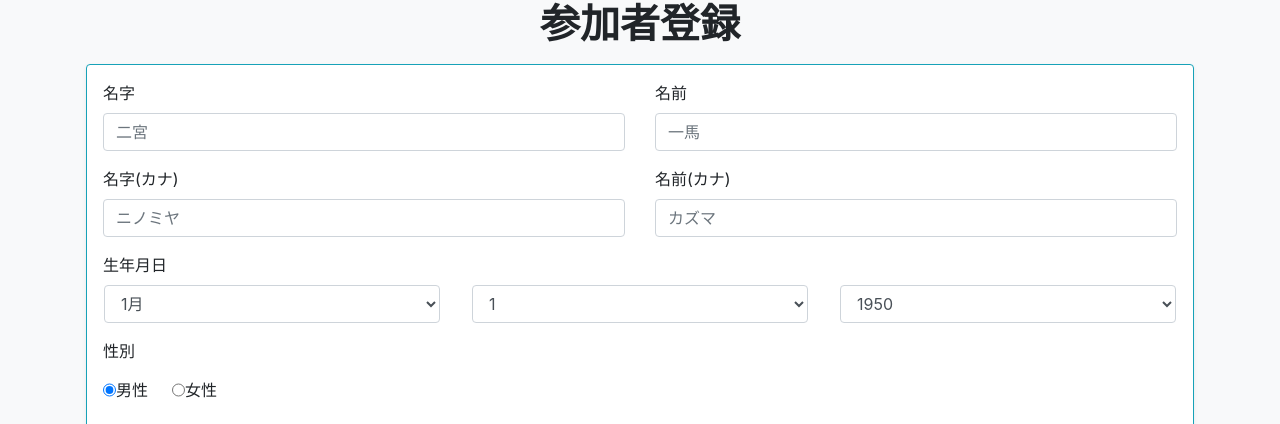
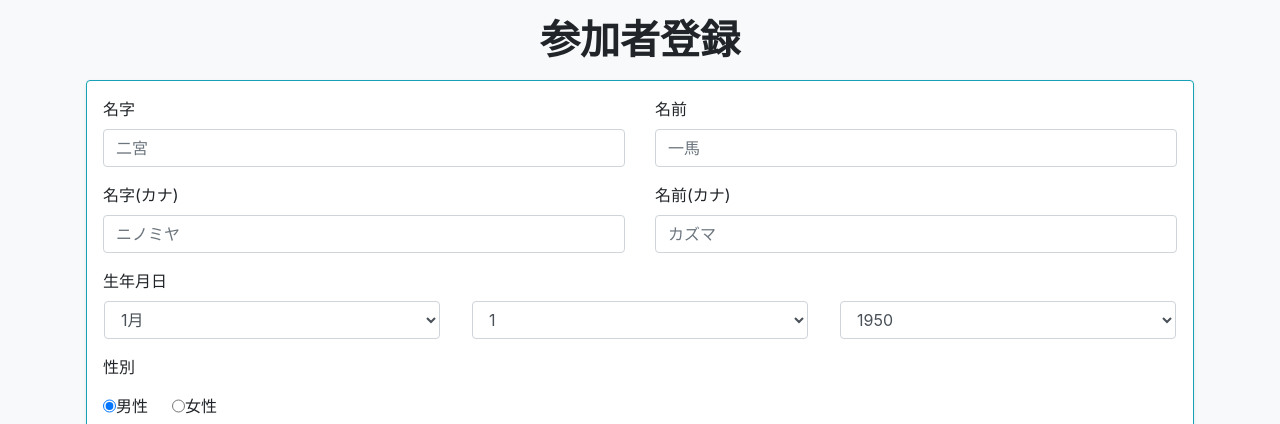
Before and after one commit to momijimanju/pbl-2, a Django app: template pbl/templates/reception/first_entry_form.html in a window 1280 px wide. Shown: the top 424 px of the page. Run offline with Django 3.2, Linux system fonts and the light colour scheme; the template is opened without the code that fills it: values that come from a table or form of the project are taken from there, others are empty; parts of the project's set-up code (start-up, migrations or seed data) failed here and were passed over; some libraries are stand-ins or nearby versions.

Commit message:
furukawa v6 :)

```diff
--- a/pbl/templates/base.html
+++ b/pbl/templates/base.html
@@ -16,6 +16,7 @@
 <body>
   <section class="bg-light">
     <div class="container px-2">
+        <div class="p-sm-2"></div>
       <h1 class="text-center">{% block page_title %}{% endblock %}</h1>
       {% block main %}{% endblock %}
     </div>
--- a/pbl/templates/reception/first_entry_form_preview.html
+++ b/pbl/templates/reception/first_entry_form_preview.html
@@ -107,5 +107,6 @@
     <button type="submit" class="btn btn-success col-sm-5 mx-auto">入力を確定する</button>
     <button type = "button" class="btn btn-primary col-sm-5 mx-auto" onclick = "javascript:history.back()">入力画面に戻る</button>
   </div>
+  <div class="p-sm-2"></div>
 </form>
 {% endblock %}
```
